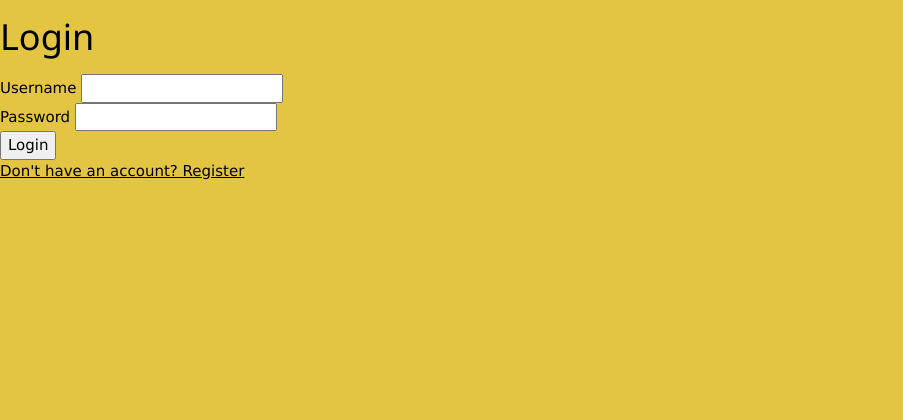
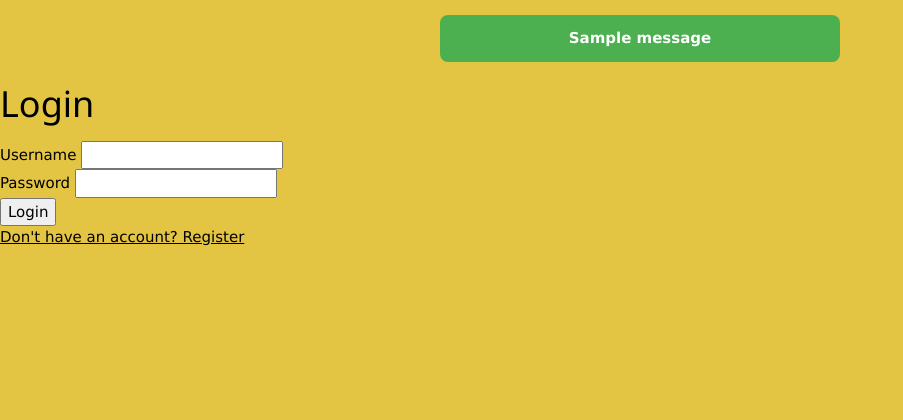
Before and after one commit to leonqiann/level2assessment, a Flask app: page /login in a window 1280 px wide. Shown: the part 130-550 px from the top of the page, without its empty margins (0-903 px from the left). Run offline with Flask 3, Linux system fonts and the light colour scheme; one stand-in notice (Sample message) is shown.

Commit message:
still working on login and signup

```diff
--- a/app.py
+++ b/app.py
@@ -132,7 +132,6 @@ def login():
                 session['user'] = user[0]
                 session['cart'] = []
                 flash("Logged in successfully", "success")
-                return redirect("/") # Make sure /menu exists or redirect home /
 
             flash("Password incorrect", "error")
         else:
--- a/static/style.css
+++ b/static/style.css
@@ -254,3 +254,27 @@ body {
     padding: none;
     cursor: pointer;
 }
+
+.flash-messages {
+    transition: opacity 0.5s ease;
+    opacity: 1;
+    max-width: 400px;
+    margin: 15px auto;
+}
+
+.flash-alert {
+    padding: 12px;
+    border-radius: 8px;
+    text-align: center;
+    font-weight: bold;
+}
+
+.flash-error {
+    background-color: #ff4d4d;
+    color: white;
+}
+
+.flash-success {
+    background-color: #4CAF50;
+    color: white;
+}
--- a/templates/login.html
+++ b/templates/login.html
@@ -1,6 +1,18 @@
 {% extends "layout.html" %}
 {% block body %}
+
 <div class="login-container">
+
+    {% with messages = get_flashed_messages(with_categories=true) %}
+  {% if messages %}
+    <div class="flash-messages">
+      {% for category, message in messages %}
+        <div class="flash-alert flash-{{ category }}">{{ message }}</div>
+      {% endfor %}
+    </div>
+  {% endif %}
+{% endwith %}
+
     <h1>Login</h1>
 
     <form action="/login" method="post" class="auth-form">
@@ -18,4 +30,19 @@
     <a href="/signup">Don't have an account? Register</a>
 </div>
 
+
+<script>
+  // Wait 3 seconds (3000ms), then fade out and remove the alert
+  setTimeout(function() {
+    const flashMessage = document.getElementById('flash-container');
+    if (flashMessage) {
+      flashMessage.style.transition = 'opacity 0.5s ease';
+      flashMessage.style.opacity = '0';
+
+      // Remove element completely after fade out completes
+      setTimeout(() => flashMessage.remove(), 500);
+    }
+  }, 3000);
+</script>
+
 {% endblock %}
```
Also changed, not shown: templates/signup.html (+11 -0 lines).
